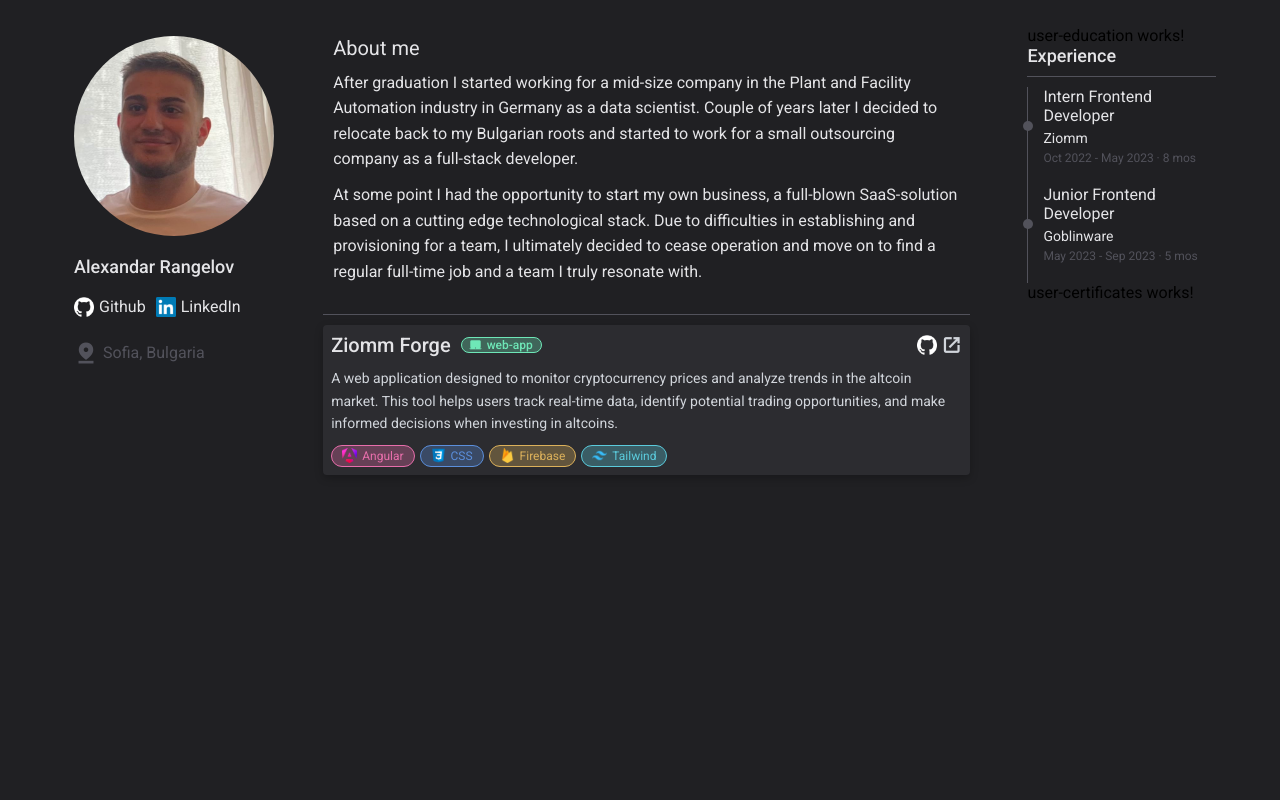
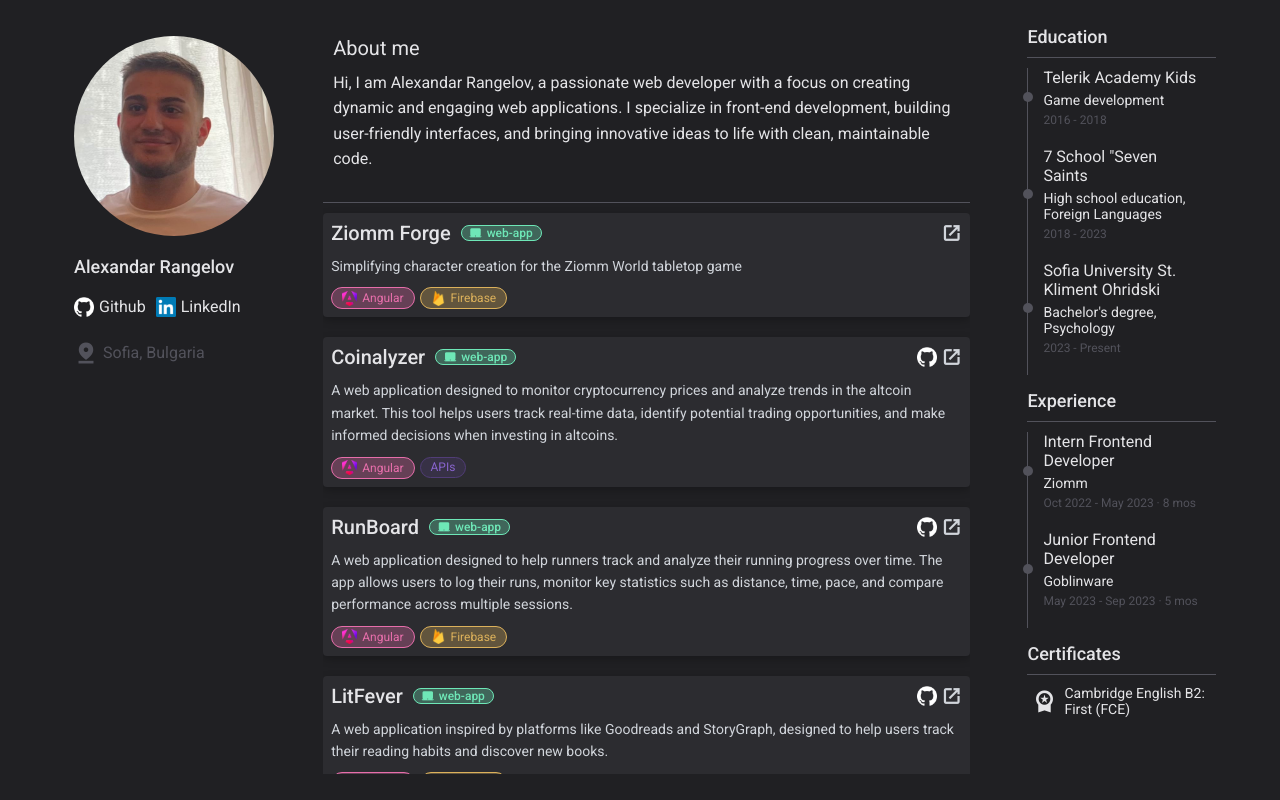
Before and after one commit to arangelovv/rangelovv-showcase, an Angular app: page / in a window 1280 px wide. Built offline with nearby package versions, Linux system fonts and the light colour scheme.

Commit message:
Created and implemented education, experience and certificates component

```diff
--- a/src/app/app.component.html
+++ b/src/app/app.component.html
@@ -8,21 +8,69 @@
       <ds-user-project-crad
         projectName="Ziomm Forge"
         projectLink="https://ziomm-world-cfe87.web.app/authentication"
-        repoLink="https://github.com/arangelovv/ZiommForge"
       >
         <ds-project-type-chip project-type projectType="web-app" />
-
+        <span proect-description>
+          Simplifying character creation for the Ziomm World tabletop game</span
+        >
+        <ds-project-technology-chip project-tech-chip tech="Angular" />
+        <ds-project-technology-chip project-tech-chip tech="Firebase" />
+      </ds-user-project-crad>
+      <ds-user-project-crad
+        projectName="Coinalyzer"
+        repoLink="https://github.com/arangelovv/Coinalyzer"
+      >
+        <ds-project-type-chip project-type projectType="web-app" />
         <span proect-description>
           A web application designed to monitor cryptocurrency prices and
           analyze trends in the altcoin market. This tool helps users track
           real-time data, identify potential trading opportunities, and make
           informed decisions when investing in altcoins.</span
         >
+        <ds-project-technology-chip project-tech-chip tech="Angular" />
+        <ds-project-technology-chip project-tech-chip tech="APIs" />
+      </ds-user-project-crad>
+      <ds-user-project-crad
+        projectName="RunBoard"
+        repoLink="https://github.com/arangelovv/RunBoard"
+      >
+        <ds-project-type-chip project-type projectType="web-app" />
+        <span proect-description>
+          A web application designed to help runners track and analyze their
+          running progress over time. The app allows users to log their runs,
+          monitor key statistics such as distance, time, pace, and compare
+          performance across multiple sessions.</span
+        >
+        <ds-project-technology-chip project-tech-chip tech="Angular" />
+        <ds-project-technology-chip project-tech-chip tech="Firebase" />
+      </ds-user-project-crad>
+      <ds-user-project-crad
+        projectName="LitFever"
+        repoLink="https://github.com/arangelovv/LitFever"
+      >
+        <ds-project-type-chip project-type projectType="web-app" />
+        <span proect-description>
+          A web application inspired by platforms like Goodreads and StoryGraph,
+          designed to help users track their reading habits and discover new
+          books.</span
+        >
+        <ds-project-technology-chip project-tech-chip tech="Angular" />
+        <ds-project-technology-chip project-tech-chip tech="Firebase" />
+      </ds-user-project-crad>
+      <ds-user-project-crad
+        projectName="PurrfectPaws"
+        repoLink="https://github.com/arangelovv/PurrfectPaws"
+      >
+        <ds-project-type-chip project-type projectType="game" />
 
+        <span proect-description>
+          Web-based clicker game where your goal is simple: click to pat the cat
+          and watch it purr! This charming and interactive game is built
+          entirely using Angular, showcasing how front-end frameworks can be
+          used to create engaging games, without relying on traditional game
+          engines.</span
+        >
         <ds-project-technology-chip project-tech-chip tech="Angular" />
-        <ds-project-technology-chip project-tech-chip tech="CSS" />
-        <ds-project-technology-chip project-tech-chip tech="Firebase" />
-        <ds-project-technology-chip project-tech-chip tech="Tailwind" />
       </ds-user-project-crad>
     </div>
   </div>
--- a/src/app/app.component.scss
+++ b/src/app/app.component.scss
@@ -5,6 +5,8 @@
   padding-left: 5%;
   padding-right: 5%;
   padding-top: 2%;
+  padding-bottom: 2%;
+
   display: flex;
   gap: 5%;
 }
@@ -23,10 +25,15 @@
 .projects-container {
   border-top: 1.5px solid var(--ds-dt-border-primary);
   padding-top: 10px;
+  display: flex;
+  gap: 20px;
+  flex-direction: column;
+  overflow: auto;
 }
 
 .app-rightpanel-container {
   width: 17.5%;
   display: flex;
   flex-direction: column;
+  gap: 15px;
 }
--- a/src/app/components/user-certificates/user-certificates.component.html
+++ b/src/app/components/user-certificates/user-certificates.component.html
@@ -1 +1,9 @@
-<span>user-certificates works!</span>
+<div class="education-container">
+  <div class="header">
+    <span>Certificates</span>
+  </div>
+  <div class="item">
+    <span class="material-symbols-outlined"> workspace_premium </span>
+    <span>Cambridge English B2: First (FCE) </span>
+  </div>
+</div>
--- a/src/app/components/user-certificates/user-certificates.component.scss
+++ b/src/app/components/user-certificates/user-certificates.component.scss
@@ -0,0 +1,24 @@
+.education-container {
+  display: flex;
+  flex-direction: column;
+  gap: 10px;
+}
+
+.header {
+  font-size: 18px;
+  font-weight: 500;
+  color: var(--ds-dt-text-primary);
+  padding-bottom: 10px;
+  border-bottom: 1.5px solid var(--ds-dt-border-primary);
+}
+
+.item {
+  display: flex;
+  flex-direction: row;
+  align-items: center;
+  font-size: 14px;
+  gap: 8px;
+  color: var(--ds-dt-text-primary);
+  padding-left: 5px;
+  padding-right: 5px;
+}
--- a/src/app/components/user-description/user-description.component.html
+++ b/src/app/components/user-description/user-description.component.html
@@ -3,16 +3,9 @@
     <span>About me</span>
   </div>
   <p>
-    After graduation I started working for a mid-size company in the Plant and
-    Facility Automation industry in Germany as a data scientist. Couple of years
-    later I decided to relocate back to my Bulgarian roots and started to work
-    for a small outsourcing company as a full-stack developer.
-  </p>
-  <p>
-    At some point I had the opportunity to start my own business, a full-blown
-    SaaS-solution based on a cutting edge technological stack. Due to
-    difficulties in establishing and provisioning for a team, I ultimately
-    decided to cease operation and move on to find a regular full-time job and a
-    team I truly resonate with.
+    Hi, I am Alexandar Rangelov, a passionate web developer with a focus on
+    creating dynamic and engaging web applications. I specialize in front-end
+    development, building user-friendly interfaces, and bringing innovative
+    ideas to life with clean, maintainable code.
   </p>
 </div>
--- a/src/app/components/user-education/user-education.component.html
+++ b/src/app/components/user-education/user-education.component.html
@@ -1 +1,22 @@
-<span>user-education works!</span>
+<div class="education-container">
+  <div class="header">
+    <span>Education</span>
+  </div>
+  <div class="education-items-container">
+    <div class="item">
+      <span class="item-header">Telerik Academy Kids</span>
+      <span class="item-desc"> Game development </span>
+      <span class="item-years"> 2016 - 2018 </span>
+    </div>
+    <div class="item">
+      <span class="item-header">7 School "Seven Saints</span>
+      <span class="item-desc"> High school education, Foreign Languages </span>
+      <span class="item-years"> 2018 - 2023 </span>
+    </div>
+    <div class="item">
+      <span class="item-header"> Sofia University St. Kliment Ohridski</span>
+      <span class="item-desc"> Bachelor's degree, Psychology </span>
+      <span class="item-years"> 2023 - Present </span>
+    </div>
+  </div>
+</div>
```
